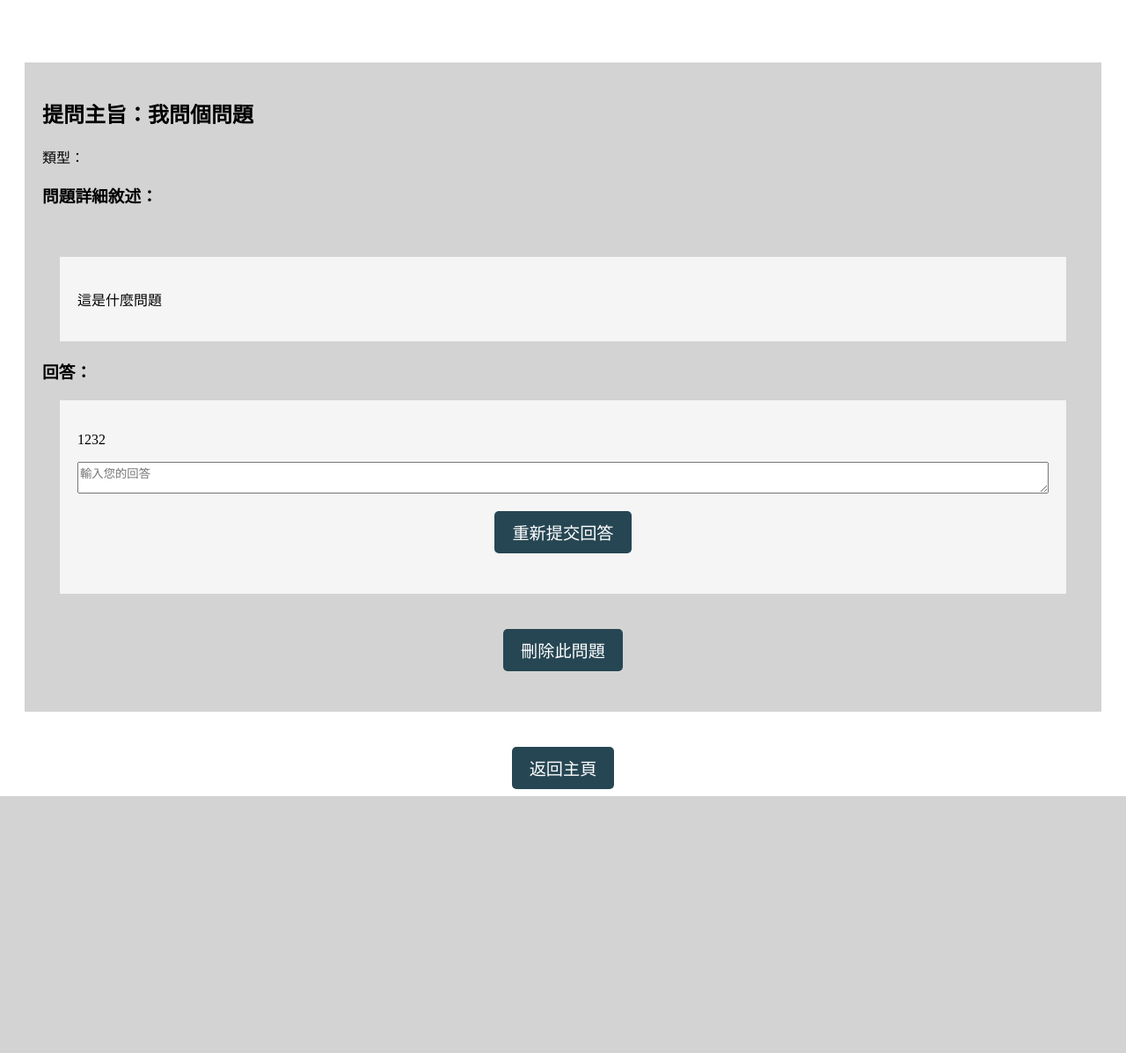
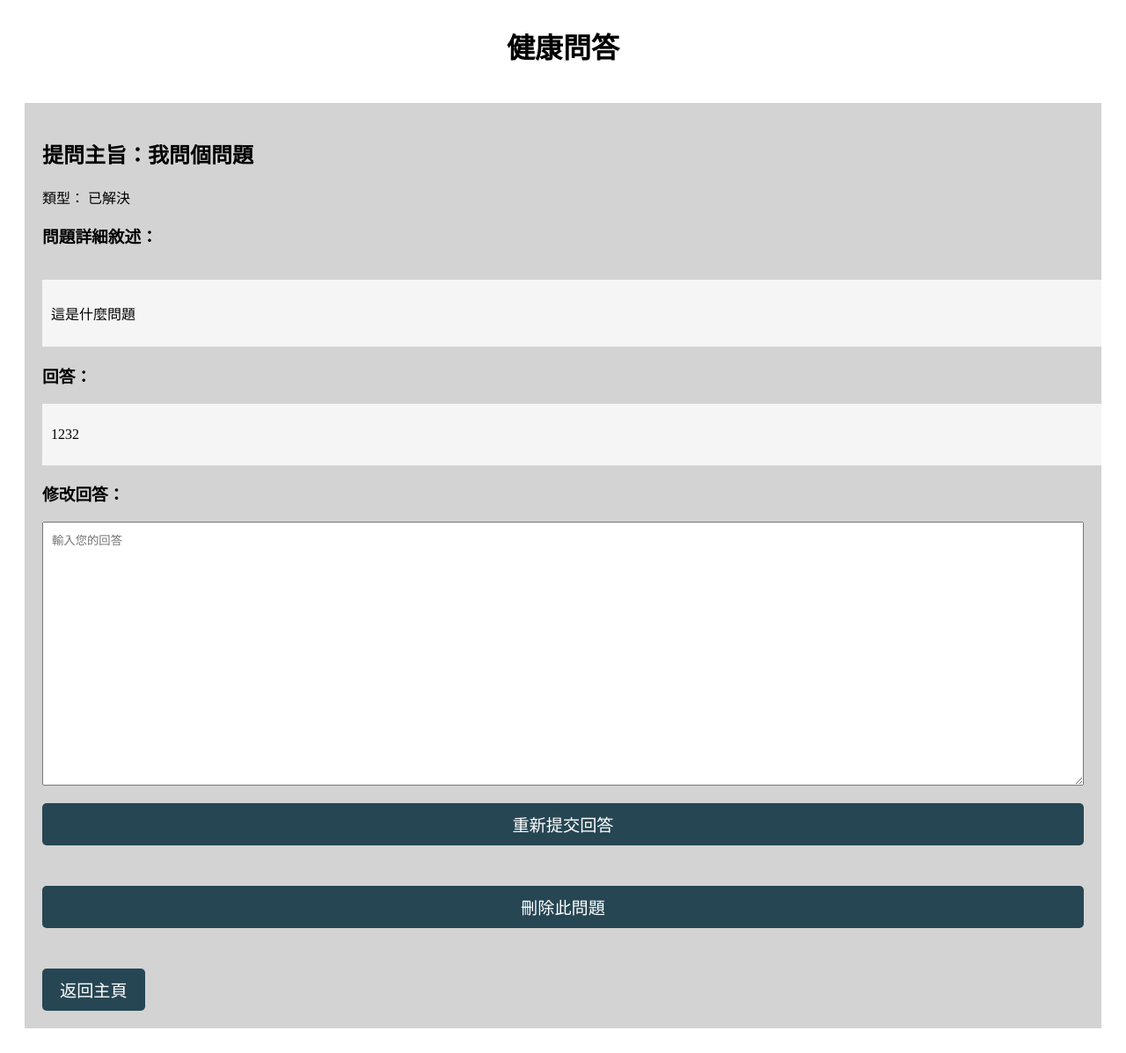
Before and after one commit to Blattellaza/healthcare, a Flask app: page /question/8 in a window 1280 px wide. Shown: the whole page at 88% size. Before the commit the page ends 905 px from the top, so only its background shows below. Run offline with Flask 3, Linux system fonts and the light colour scheme; data comes from the database, SQL or seed files in the repository; both versions use the stored data as it was after the commit.

Commit message:
剩problem_type和problem_status資料庫不對沒改

```diff
--- a/templates/ask.html
+++ b/templates/ask.html
@@ -29,7 +29,7 @@
 
 <body>
     <div class="lower_container">
-        <h1>健康建議</h1>
+        <h1>健康問答</h1>
         <div class = "question_display_container">
             <form method="POST">
                 <h2>我要問問題</h2>
--- a/templates/question_detail.html
+++ b/templates/question_detail.html
@@ -10,62 +10,60 @@
             background: lightgray;
             margin: 20px;
             padding: 20px;
+            text-align: left;
         }
         .block{
             background-color: #f5f5f5;
-            margin: 20px;
+            margin: 0px;
             padding: 20px;
         }
     </style>
 
 </head>
 <body>
-    <h1></h1>
+    <div class="lower_container">
+        <h1>健康問答</h1>
         <div class = "question_display_container">
             <h2>提問主旨：{{ question[1] }}</h2>
             <h7>類型：</h7>
-        <h7>{{ question[6] }}</h7><br>
+            <h7>{{ question[4] }}</h7><br>
             <h3>問題詳細敘述：</h3><br>
-        <div class = "block">
+            <div class = "block" style="width: 100%; margin: 0px; padding: 10px;">
                 <p>{{ question[2] }}</p> <!-- 問題詳細敘述 -->
             </div>
 
 
+
             {% if question[3] %}
                 <h3>回答：</h3>
-            <div class = "block">
+                <div class = "block" style="width: 100%; margin: 0px; padding: 10px;">
                     <p>{{ question[3] }}</p> <!-- 回答內容 -->
+                </div>
+                <h3>修改回答：</h3>
+                <form method="POST">
+                    <textarea name="answer" placeholder="輸入您的回答" required style="width: 100%; height: 300; margin: 0px; padding: 10px;"></textarea>
+                    <button type="submit" class = "back-home">重新提交回答</button>
+                </form>
 
-                <form method="POST">
-                    <textarea name="answer" placeholder="輸入您的回答" required></textarea>
-                    <div class = "align_buttons">
-                        <button type="submit" class = "back-home">重新提交回答</button>
-                    </div>
-                </form>
-            </div>
 
 
             {% else %}
                 <h3>尚未有回答</h3>
                 <form method="POST">
-                <textarea name="answer" placeholder="輸入您的回答" required></textarea>
-                <div class = "align_buttons">
+                    <textarea name="answer" placeholder="輸入您的回答" required style="width: 100%; height: 300; margin: 0px; padding: 10px;"></textarea>
                     <button type="submit" class = "back-home">提交回答</button>
-                </div>
                 </form>
 
             {% endif %}
-        <div class = "align_buttons">
             <form method="POST" action="/delete/{{ question[0] }}">
                 <button type="submit" class = "back-home">刪除此問題</button>
             </form>
-        </div>
-
-    </div>
-    <div class = "align_buttons">
             <div class="back-home">
                 <a href="{{ url_for('index') }}">返回主頁</a>
             </div>
         </div>
 
+    </div>
+
+
 </body>
```
Also changed, not shown: database.db. Lines whose indentation alone changed are shown as unchanged.
